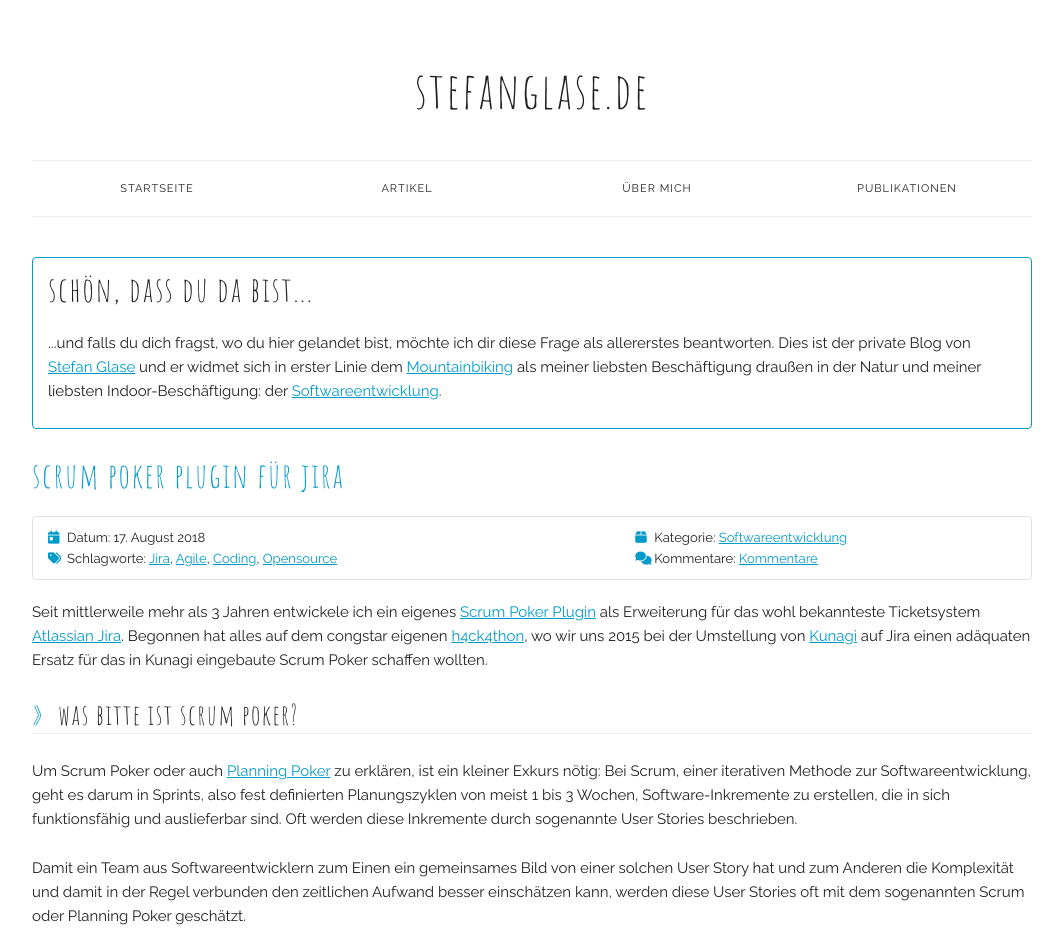
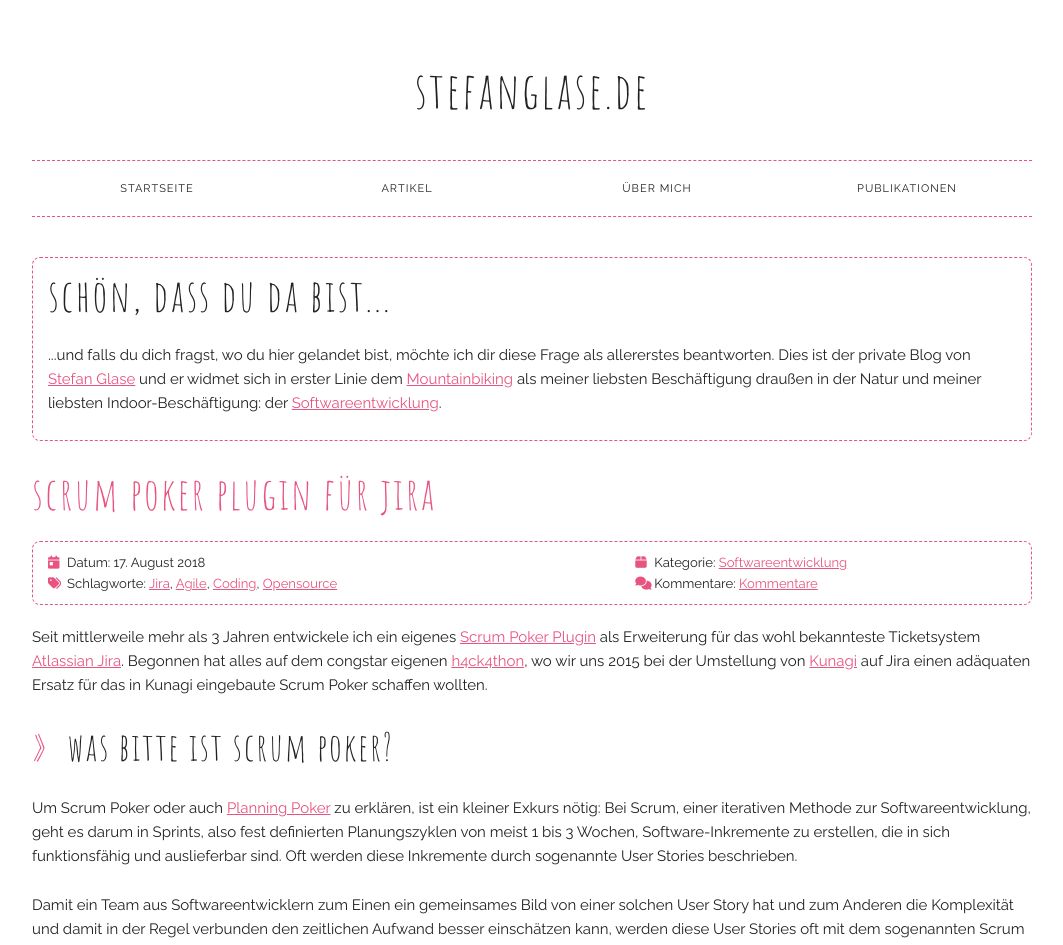
Before and after one commit to codescape/codescape.github.com, a Jekyll site: the page built from index.html, in a window 1280 px wide. Shown: the top 945 px of the page, without its empty margins (108-1171 px from the left). Built offline with Jekyll 4.4.1, drawn with Linux system fonts in a browser that asks for light colours; nearby versions of some CDN libraries; the list of posts is cut into pages by our own code; comment, search, counter and statistics services are not loaded; grey boxes are pictures that could not be loaded.

Commit message:
Update custom.css
try pink!

```diff
--- a/css/custom.css
+++ b/css/custom.css
@@ -1,4 +1,9 @@
 /*********************************** global **********************************/
+
+/* variables */
+:root {
+  --pink: #E75480;
+  --slate: #edece8; }
 
 /* container */
 
@@ -14,10 +19,10 @@ h1, h2, h3, h4, h5, h6 {
   text-transform: lowercase; }
 
 h2 {
-    font-size: 3.4rem; }
+    font-size: 4.4rem; }
 
 h3 {
-    font-size: 2.8rem; }
+    font-size: 3.8rem; }
 
 h4 {
     font-size: 2.2rem; }
@@ -40,10 +45,10 @@ blockquote {
 /* hyperlinks */
 
 a {
-    color: #009bcb; }
+    color: var(--pink); }
 
 a:hover {
-    color: #222; }
+    color: var(--slate); }
 
 /* images */
 
@@ -65,7 +70,7 @@ img {
   color: #222; }
 
 .title a:hover {
-  color: #009bcb; }
+  color: var(--slate); }
 
 /* navigation */
 
@@ -99,8 +104,8 @@ img {
 /* hero */
 
 .hero {
-    border: 1px solid #009bcb;
-    border-radius: 4px;
+    border: 1px dashed var(--pink);
+    border-radius: 8px;
     padding: 1rem 1.5rem 0;
     margin: 0 0 2.5rem; }
 
@@ -110,28 +115,27 @@ img {
 .docs-section h4,
 .docs-section h5,
 .docs-section h6 {
-    margin: 2.5rem 0;
-    border-bottom: 1px solid #eee; }
+    margin: 2.5rem 0; }
 
 .docs-section h3:before,
 .docs-section h4:before,
 .docs-section h5:before,
 .docs-section h6:before {
-    color: #009bcb;
+    color: var(--pink);
     margin-right: 0.5em;
     content: '»'; }
 
 /* blog post */
 
 .postdetails {
-  border: 1px solid #e1e1e1;
-  border-radius: 4px;
+  border: 1px dashed var(--pink);
+  border-radius: 8px;
   padding: 1rem 1.5rem;
   margin-bottom: 2rem;
   font-size: 0.875em; }
 
 .postdetails .fas {
-  color: #009bcb;
+  color: var(--pink);
   width: 1.2em; }
 
 /* images */
@@ -259,7 +263,7 @@ code {
 /* back to top */
 
 .back-to-top {
-    background-color: #009bcb;
+    background-color: var(--pink);
     color: #fff;
     font-weight: bold;
     text-decoration: none;
@@ -271,7 +275,7 @@ code {
 
 .back-to-top:hover {
     color: #fff;
-    background-color: #222; }
+    background-color: var(--slate); }
 
 /*********************************** footer **********************************/
 
@@ -280,7 +284,7 @@ code {
 .footer {
   text-align: center;
   font-size: 0.875em;
-  border-top: 1px solid #eee;
+  border-top: 1px dashed var(--pink);
   padding-top: 40px; }
 
 /* social media */
@@ -299,7 +303,7 @@ code {
   color: inherit; }
 
 .copyright a:hover {
-  color: #009bcb; }
+  color: var(--slate); }
 
 /************************************ 404 ************************************/
 
@@ -360,10 +364,9 @@ code {
         display: block;
         width: 100%;
         height: 5.5rem;
-        background: #fff;
         z-index: 99;
-        border-top: 1px solid #eee;
-        border-bottom: 1px solid #eee; }
+        border-top: 1px dashed var(--pink);
+        border-bottom: 1px dashed var(--pink); }
 
     .navbar-spacer {
         display: none; }
@@ -479,7 +482,7 @@ code {
 
     .popover-link:hover {
         color: #fff;
-        background: #009bcb; }
+        background: var(--pink); }
 
     .popover-link:hover,
     .popover-item:first-child .popover-link:hover:after {
```
